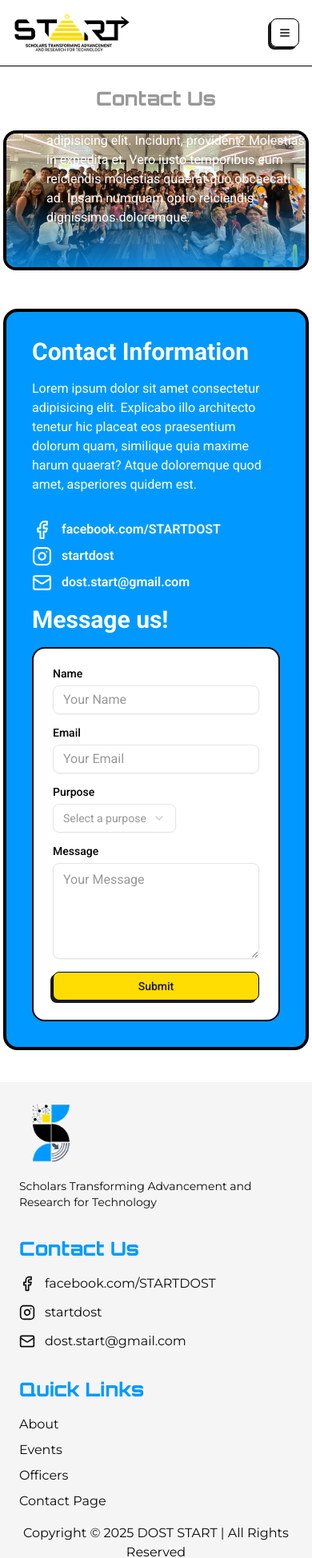
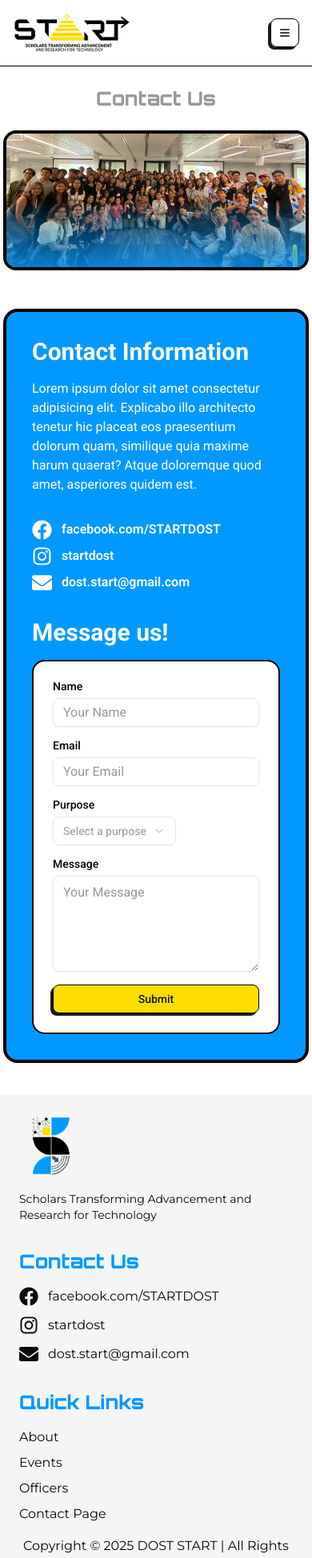
Before and after one commit to dost-start/dost-start-website, a Next.js app: page /contact-us in a window 390 px wide. Shown: the top 1948 px of the page at 80% size. Built offline with nearby package versions, Linux system fonts and the light colour scheme.

Commit message:
feat(ContactUs): update layout and improve responsiveness; replace icons with react-icons

```diff
--- a/src/app/contact-us/page.tsx
+++ b/src/app/contact-us/page.tsx
@@ -18,8 +18,8 @@ export default function page() {
         />
         <div className="absolute bottom-0 left-0 w-full h-1/2 bg-gradient-to-t from-primary/80 to-transparent" />
         <div className="absolute z-50 text-white bottom-[50px] left-[50px]">
-          <h2 className=" text-4xl font-bold">Reach Us!</h2>
-          <p>
+          <h2 className=" hidden lg:text-4xl font-bold">Reach Us!</h2>
+          <p className="hidden lg:block">
             Lorem ipsum dolor sit amet consectetur adipisicing elit. Incidunt,
             provident? Molestias in expedita et. Vero iusto temporibus eum
             reiciendis molestias quaerat quo obcaecati ad. Ipsam numquam optio
@@ -29,7 +29,7 @@ export default function page() {
       </section>
 
       <section>
-        <StartDiv className="bg-primary border-4 grid grid-cols-1 md:grid-cols-2 gap-4">
+        <StartDiv className="bg-primary border-4 grid grid-cols-1 md:grid-cols-2 gap-8">
           <div>
             <h2 className="text-3xl font-bold mb-4">Contact Information</h2>
             <p className="mb-8">
--- a/src/components/Footer.tsx
+++ b/src/components/Footer.tsx
@@ -5,7 +5,6 @@ import logo from "../../public/logo-s.png";
 import socialLinks from "./SocialLinks";
 
 export default function Footer({ className }: { className?: string }) {
-
   const quickLinks = [
     {
       text: "About",
@@ -26,11 +25,7 @@ export default function Footer({ className }: { className?: string }) {
   ];
 
   return (
-    <div
-      className={twMerge(
-        `bg-muted font-montserrat py-6 px-6 ${className}`
-      )}
-    >
+    <div className={twMerge(`bg-muted font-montserrat py-6 px-6 ${className}`)}>
       <div className="grid grid-cols-1 sm:grid-cols-2 md:grid-cols-3 gap-8">
         {/* Logo and Description */}
         <div className="flex flex-col">
@@ -50,8 +45,10 @@ export default function Footer({ className }: { className?: string }) {
                 key={text}
                 className="flex items-center gap-3 hover:text-primary cursor-pointer w-fit"
               >
-                <Icon size={20} />
-                <a href={link} target="_blank" >{text}</a>
+                <Icon size={24} />
+                <a href={link} target="_blank">
+                  {text}
+                </a>
               </li>
             ))}
           </ul>
@@ -73,7 +70,10 @@ export default function Footer({ className }: { className?: string }) {
         </div>
       </div>
       <div className="text-center mt-4">
-        <p>Copyright © {new Date().getFullYear()} DOST START | All Rights Reserved</p>
+        <p>
+          Copyright © {new Date().getFullYear()} DOST START | All Rights
+          Reserved
+        </p>
       </div>
     </div>
   );
```
Also changed, not shown: src/components/SocialLinks.ts (+4 -4 lines).
